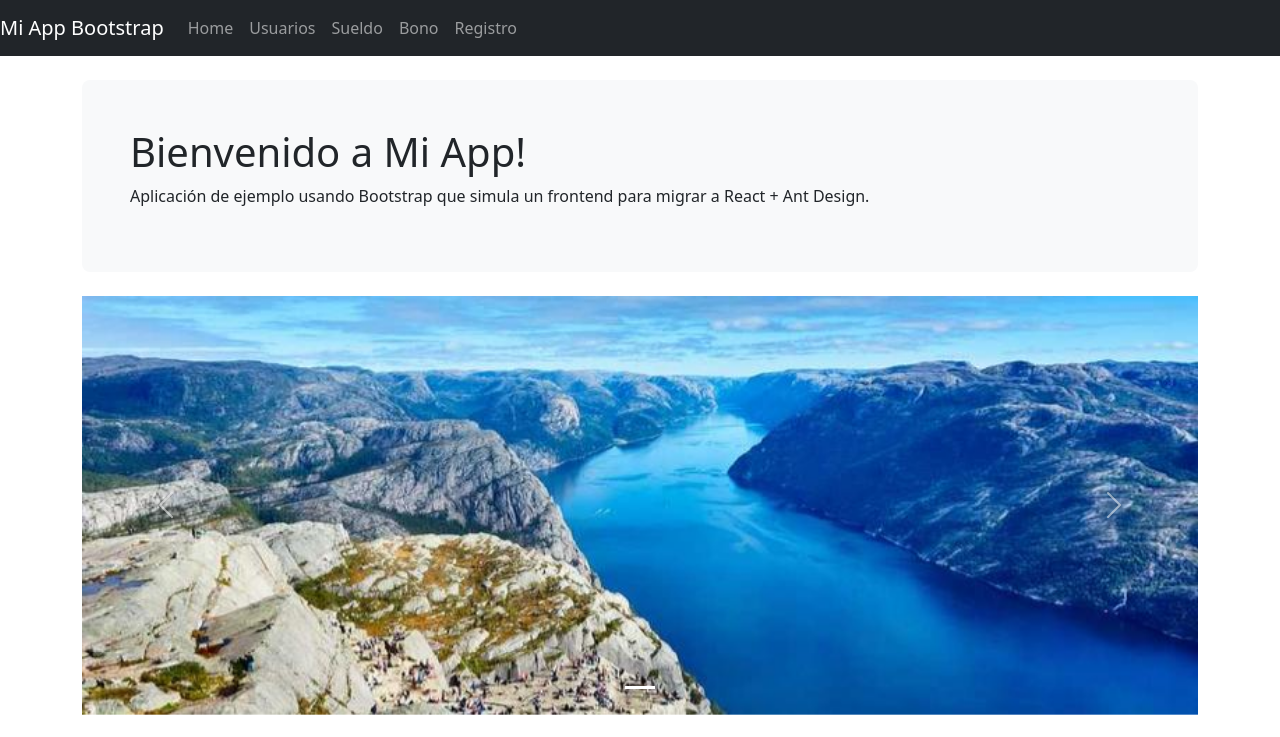
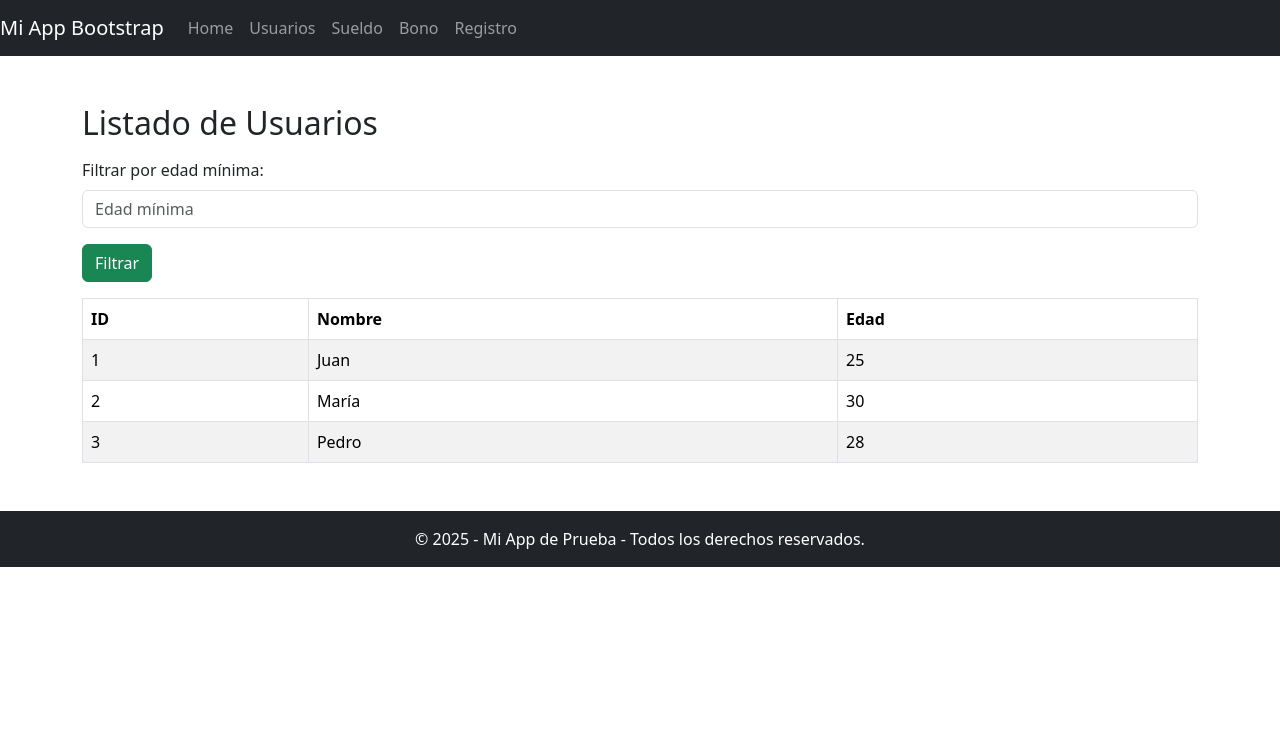
Before and after one commit to christianalma1904/ReactJS-Examen, a React (Create React App) app in the folder mi-app-bootstrap/: page /usuarios in a window 1280 px wide. Shown: the top 737 px of the page. Built offline with nearby package versions, Linux system fonts and the light colour scheme.

Commit message:
Avance 3

```diff
--- a/mi-app-bootstrap/package.json
+++ b/mi-app-bootstrap/package.json
@@ -11,6 +11,7 @@
     "react": "^19.1.0",
     "react-bootstrap": "^2.10.10",
     "react-dom": "^19.1.0",
+    "react-router-dom": "^7.6.3",
     "react-scripts": "5.0.1",
     "web-vitals": "^2.1.4"
   },
--- a/mi-app-bootstrap/src/App.js
+++ b/mi-app-bootstrap/src/App.js
@@ -1,24 +1,33 @@
 import React from 'react';
+import { BrowserRouter as Router, Routes, Route } from 'react-router-dom';
 import AppNavbar from './components/Navbar';
 import Welcome from './components/Welcome';
 import CarouselSection from './components/CarouselSection';
 import Features from './components/Features';
 import Alerts from './components/Alerts';
 import Footer from './components/Footer';
-import { Container } from 'react-bootstrap';
+import Usuarios from './components/Usuarios'; // 👈 nuevo componente
 
 function App() {
   return (
-    <>
+    <Router>
       <AppNavbar />
-      <Container>
-        <Welcome />
-        <CarouselSection />
-        <Features />
-        <Alerts />
-      </Container>
+      <Routes>
+        <Route
+          path="/"
+          element={
+            <>
+              <Welcome />
+              <CarouselSection />
+              <Features />
+              <Alerts />
+            </>
+          }
+        />
+        <Route path="/usuarios" element={<Usuarios />} />
+      </Routes>
       <Footer />
-    </>
+    </Router>
   );
 }
 
--- a/mi-app-bootstrap/src/components/Navbar.js
+++ b/mi-app-bootstrap/src/components/Navbar.js
@@ -1,16 +1,17 @@
 import React from 'react';
 import { Navbar, Nav } from 'react-bootstrap';
+import { Link } from 'react-router-dom';
 
 function AppNavbar() {
   return (
     <Navbar bg="dark" variant="dark" expand="lg">
-      <Navbar.Brand href="#">Mi App Bootstrap</Navbar.Brand>
+      <Navbar.Brand as={Link} to="/">Mi App Bootstrap</Navbar.Brand>
       <Nav className="ml-auto">
-        <Nav.Link href="#">Home</Nav.Link>
-        <Nav.Link href="#">Usuarios</Nav.Link>
-        <Nav.Link href="#">Sueldo</Nav.Link>
-        <Nav.Link href="#">Bono</Nav.Link>
-        <Nav.Link href="#">Registro</Nav.Link>
+        <Nav.Link as={Link} to="/">Home</Nav.Link>
+        <Nav.Link as={Link} to="/usuarios">Usuarios</Nav.Link>
+        <Nav.Link as={Link} to="#">Sueldo</Nav.Link>
+        <Nav.Link as={Link} to="#">Bono</Nav.Link>
+        <Nav.Link as={Link} to="#">Registro</Nav.Link>
       </Nav>
     </Navbar>
   );
--- /dev/null
+++ b/mi-app-bootstrap/src/components/Usuarios.js
@@ -0,0 +1,62 @@
+import React, { useState } from 'react';
+import { Table, Button, Form, Container } from 'react-bootstrap';
+
+function Usuarios() {
+  const [edadMinima, setEdadMinima] = useState('');
+  const [usuarios] = useState([
+    { id: 1, nombre: 'Juan', edad: 25 },
+    { id: 2, nombre: 'María', edad: 30 },
+    { id: 3, nombre: 'Pedro', edad: 28 }
+  ]);
+
+  const [usuariosFiltrados, setUsuariosFiltrados] = useState(usuarios);
+
+  const filtrar = () => {
+    if (edadMinima === '') {
+      setUsuariosFiltrados(usuarios);
+    } else {
+      setUsuariosFiltrados(
+        usuarios.filter(usuario => usuario.edad >= parseInt(edadMinima))
+      );
+    }
+  };
+
+  return (
+    <Container className="mt-5 mb-5">
+      <h2>Listado de Usuarios</h2>
+      <Form.Group className="mb-3 mt-3" controlId="formEdad">
+        <Form.Label>Filtrar por edad mínima:</Form.Label>
+        <Form.Control
+          type="number"
+          value={edadMinima}
+          onChange={(e) => setEdadMinima(e.target.value)}
+          placeholder="Edad mínima"
+        />
+      </Form.Group>
+      <Button variant="success" className="mb-3" onClick={filtrar}>
+        Filtrar
+      </Button>
+
+      <Table striped bordered hover>
+        <thead>
+          <tr>
+            <th>ID</th>
+            <th>Nombre</th>
+            <th>Edad</th>
+          </tr>
+        </thead>
+        <tbody>
+          {usuariosFiltrados.map(usuario => (
+            <tr key={usuario.id}>
+              <td>{usuario.id}</td>
+              <td>{usuario.nombre}</td>
+              <td>{usuario.edad}</td>
+            </tr>
+          ))}
+        </tbody>
+      </Table>
+    </Container>
+  );
+}
+
+export default Usuarios;
```
Also changed, not shown: 1 other file (tests, documents, lock files or other folders).
